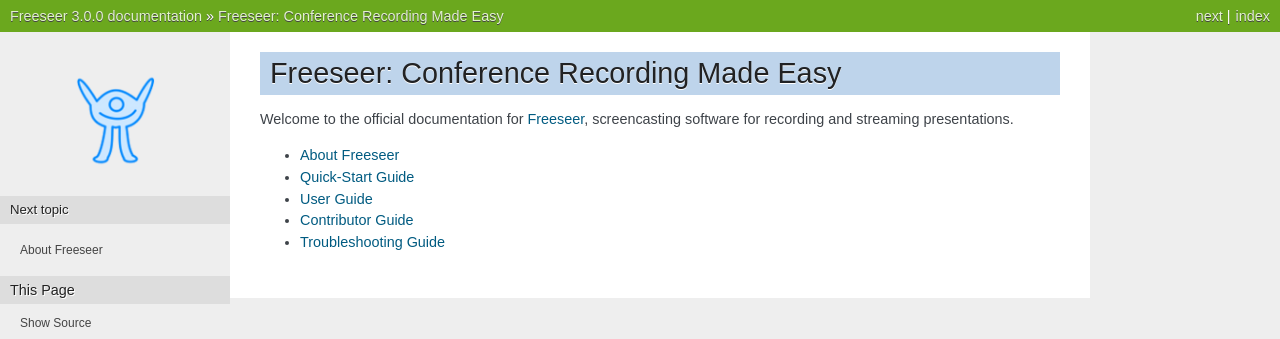
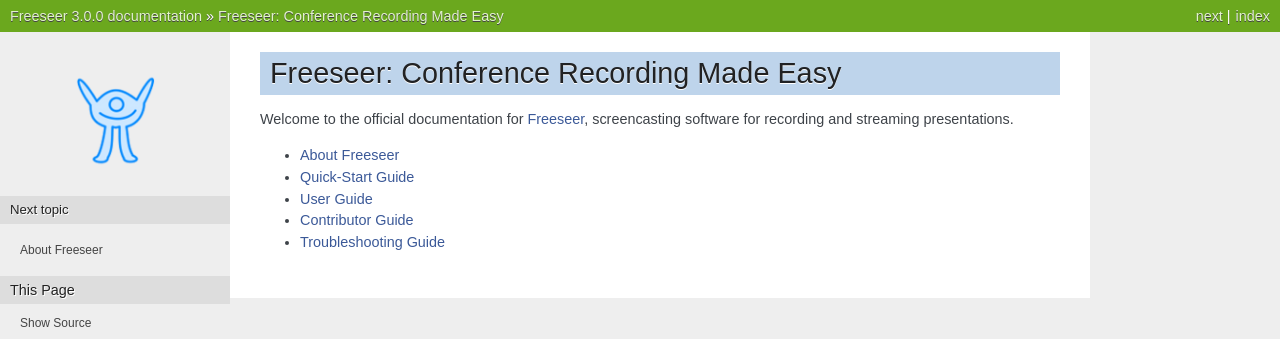
Before and after one commit to Freeseer/freeseer, a Sphinx documentation site: the page built from source/index.rst, in a window 1280 px wide. Shown: the top 339 px of the page. Built offline with Sphinx 7.4.7, drawn with Linux system fonts in a browser that asks for light colours.

Commit message:
Use custom colours for links to increase visibility

```diff
--- a/source/_templates/layout.html
+++ b/source/_templates/layout.html
@@ -1,4 +1,13 @@
 {% extends '!layout.html' %}
+
+{% block extrahead %} <!-- This block is used to add content to <head> tag. -->
+<style>
+  a:link {color:#3B5998;}
+  a:visited {color:#005B81;}
+  a:hover {color:#8A2BE2}
+  a:active {color:#E32E00}
+</style>
+{% endblock %}
 
 {% block footer %}
 <div class="footer">
```
